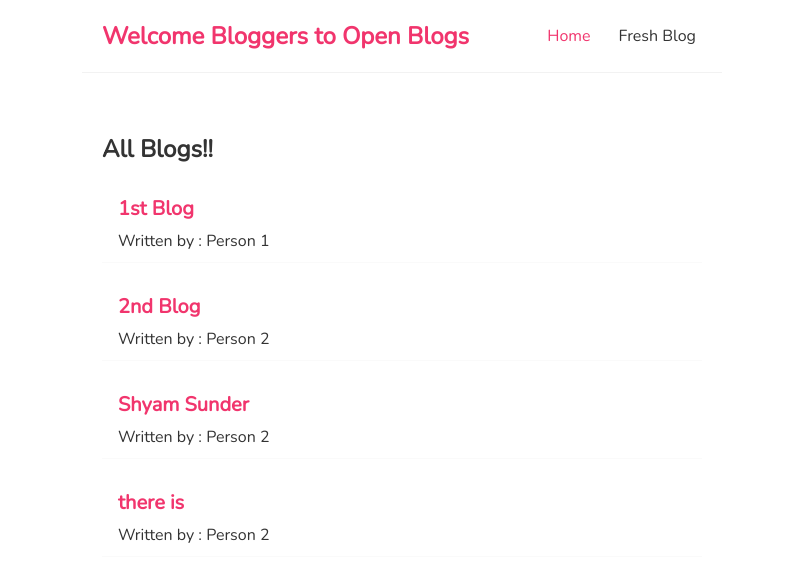
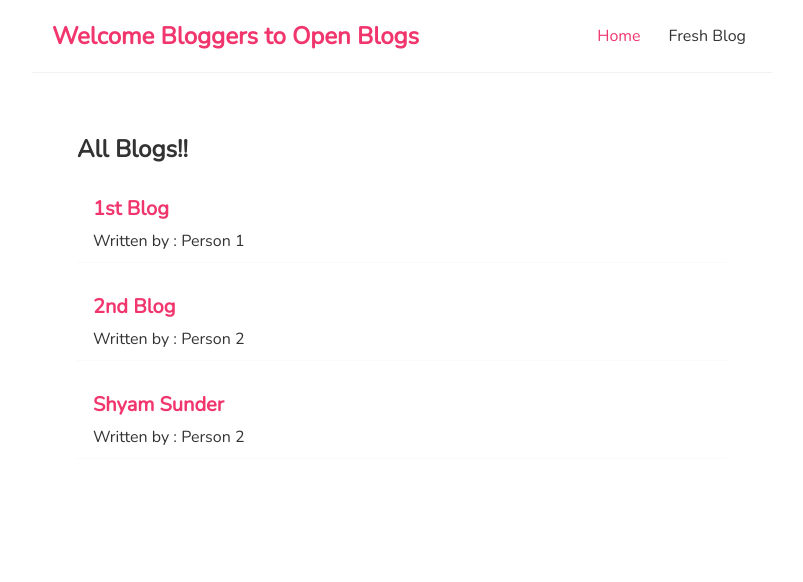
Before and after one commit to shyam7211/react-open-blog, a React (Create React App) app: page / in a window 1280 px wide. Shown: the top 582 px of the page, without its empty margins (238-1041 px from the left). Built offline with nearby package versions, Linux system fonts and the light colour scheme; data requests are answered from the project's data file.

Commit message:
Created NotFound page.

```diff
--- a/data/db.json
+++ b/data/db.json
@@ -17,12 +17,6 @@
       "body": "shhc  jdcs lkjsah ds euv  vsdf hv dudfhv dhvk ",
       "author": "Person 2",
       "id": 3
-    },
-    {
-      "title": "there is",
-      "body": "Helsvl lh duh lh lh uh iuhrgi iuhv ldkv Lorem ipsum, dolor sit amet consectetur adipisicing elit. Commodi sequi perferendis quae tempora aperiam nam dolorem sapiente exercitationem ipsa voluptatum.",
-      "author": "Person 2",
-      "id": 10
     }
   ]
 }
--- a/src/App.js
+++ b/src/App.js
@@ -7,6 +7,7 @@ import {
   Routes,
   Route,
 } from "react-router-dom";
+import NotFound from './components/NotFound';
 
 function App() {
   return (
@@ -18,6 +19,7 @@ function App() {
             <Route exact path='/' element={<Home />} />
             <Route exact path='/create' element={<Create />} />
             <Route exact path='/blogs/:id' element={<BlogDetails />} />
+            <Route path='*' element={<NotFound />} />
           </Routes>
         </div>
       </div>
--- a/src/components/Create.js
+++ b/src/components/Create.js
@@ -8,6 +8,7 @@ const Create = () => {
     const [isPending, setIsPending] = useState(false);
 
     const history = useNavigate();
+    document.body.style.backgroundColor = '#ffff';
 
     const handleSubmit = (e) => {
         e.preventDefault();
--- a/src/components/Home.js
+++ b/src/components/Home.js
@@ -7,6 +7,7 @@ import useFetch from "./useFetch";
 const Home = () => {
     const {data : blogs, isPending, error} = useFetch('http://localhost:8000/blogs'); //data: blogs => pass data from useFetch in name of blogs.
 
+    document.body.style.backgroundColor = '#ffff';
     return (
         <div className="home">
             <div><strong>{error}</strong></div>
--- /dev/null
+++ b/src/components/NotFound.js
@@ -0,0 +1,13 @@
+const NotFound = () => {
+    document.body.style.backgroundColor = '#fffdfd71';
+
+    return (
+        <div className="not-found">
+            <h2>Not Found</h2>
+            <p>The page does not found</p>
+            <a href='/' >Back to Home</a>
+        </div>
+     );
+}
+
+export default NotFound;
--- a/src/index.css
+++ b/src/index.css
@@ -7,12 +7,14 @@
   color: #333;
 }
 
+
+
 /* Styling for the NavBar Component */
 .navbar {
   padding: 20px;
   display: flex;
   align-items: center;
-  max-width: 600px;
+  max-width: 700px;
   margin: 0 auto;
   border-bottom: 1px solid #f2f2f2;
 }
@@ -31,7 +33,7 @@
   color: #f1356d;
 }
 .content {
-  max-width: 600px;
+  max-width: 650px;
   margin: 40px auto;
   padding: 20px;
 }
@@ -121,3 +123,20 @@
   border-radius: 8px;
   cursor: pointer;
 }
+
+/* For NotFound */
+.not-found {
+  display: flex;
+  justify-content: center;
+  align-items: center;
+  flex-direction: column;
+}
+
+.not-found h2 {
+  font-size: 30px;
+}
+
+.not-found p {
+  margin: 5px;
+  padding: 8px;
+}
```
